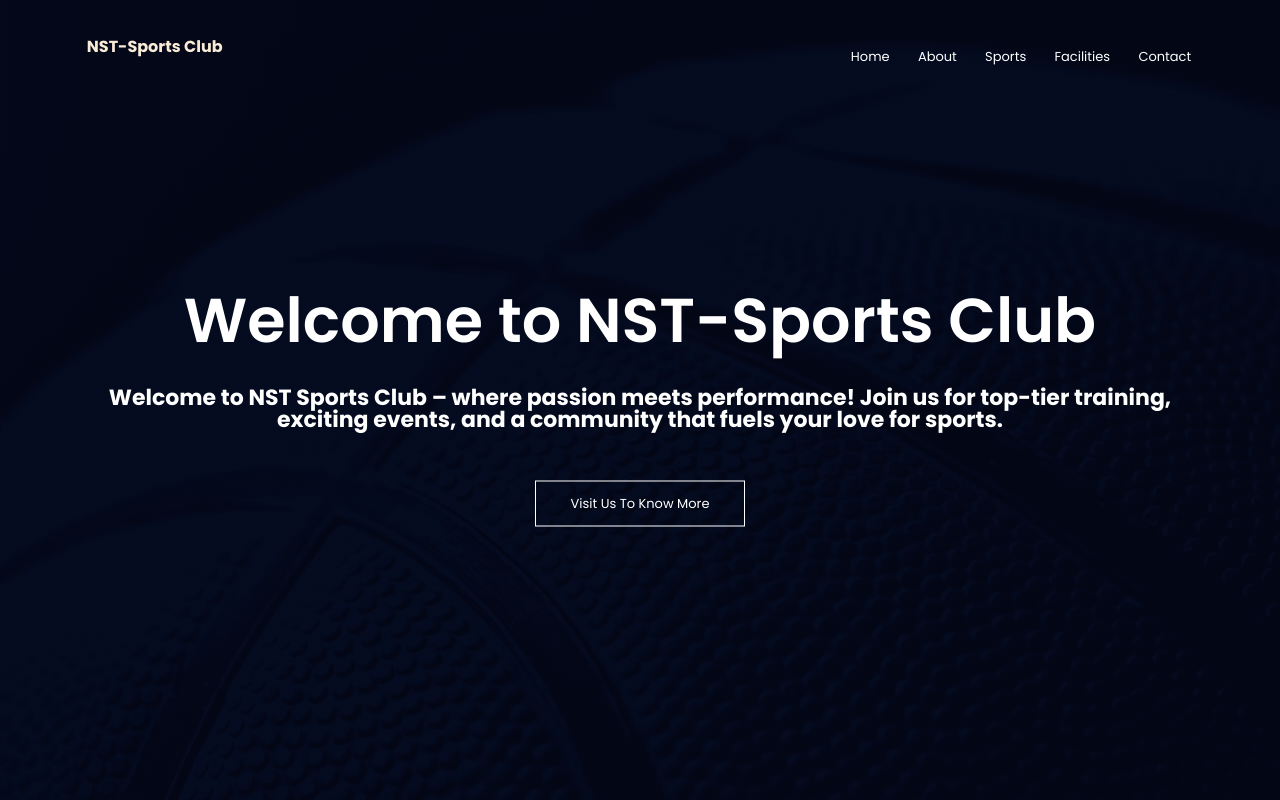
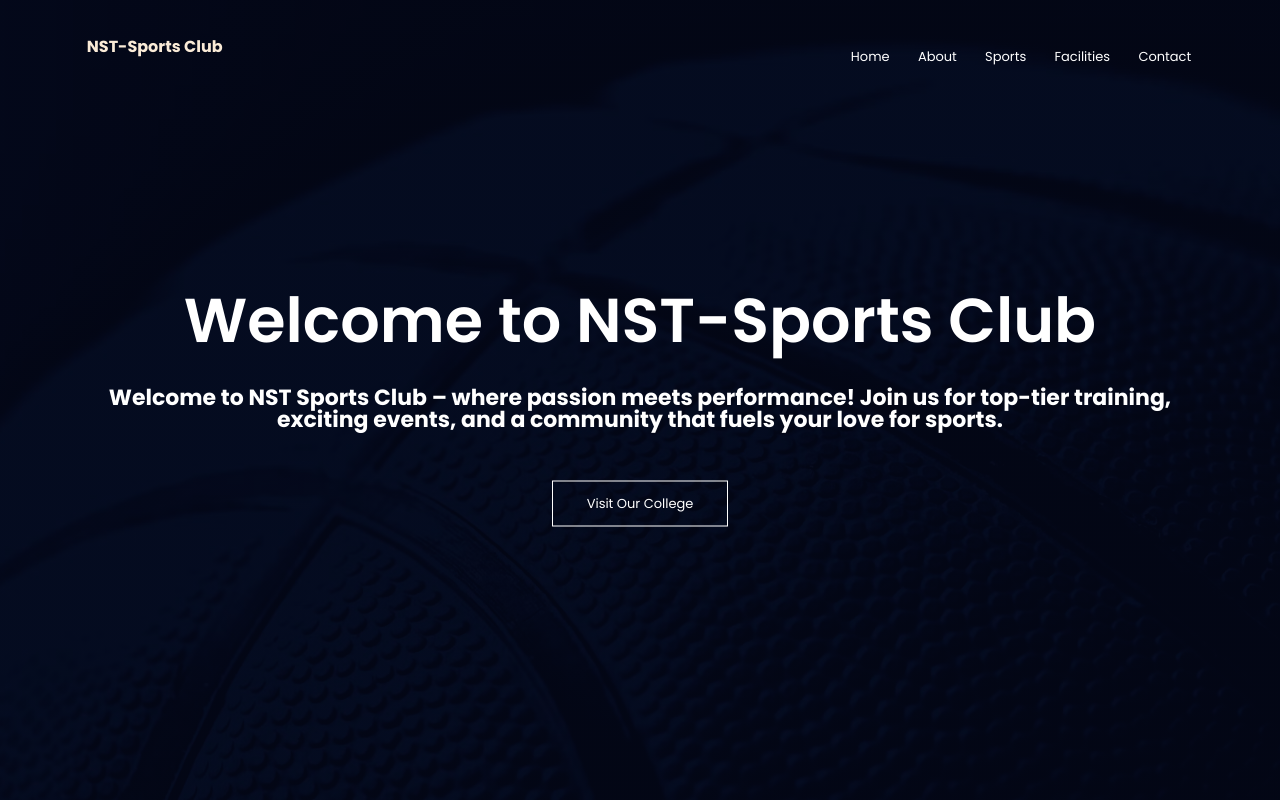
Before and after one commit to nst-sdc/Sports-Club, a plain HTML site: page index.html in a window 1280 px wide. Shown: the top 800 px of the page. Drawn offline with Linux system fonts and the light colour scheme.

Commit message:
Update index.html

```diff
--- a/index.html
+++ b/index.html
@@ -34,7 +34,7 @@
     <p>Welcome to NST Sports Club – where passion meets performance! Join us for top-tier training, exciting events,
     and a community that fuels your love for sports.
     </p>
-    <a href="#" class="hero-btn">Visit Us To Know More</a>
+    <a href="https://www.newtonschool.co/newton-school-of-technology-nst/nst-adypu-pune" class="hero-btn">Visit Our College</a>
 </div>
 
 </section>
```
